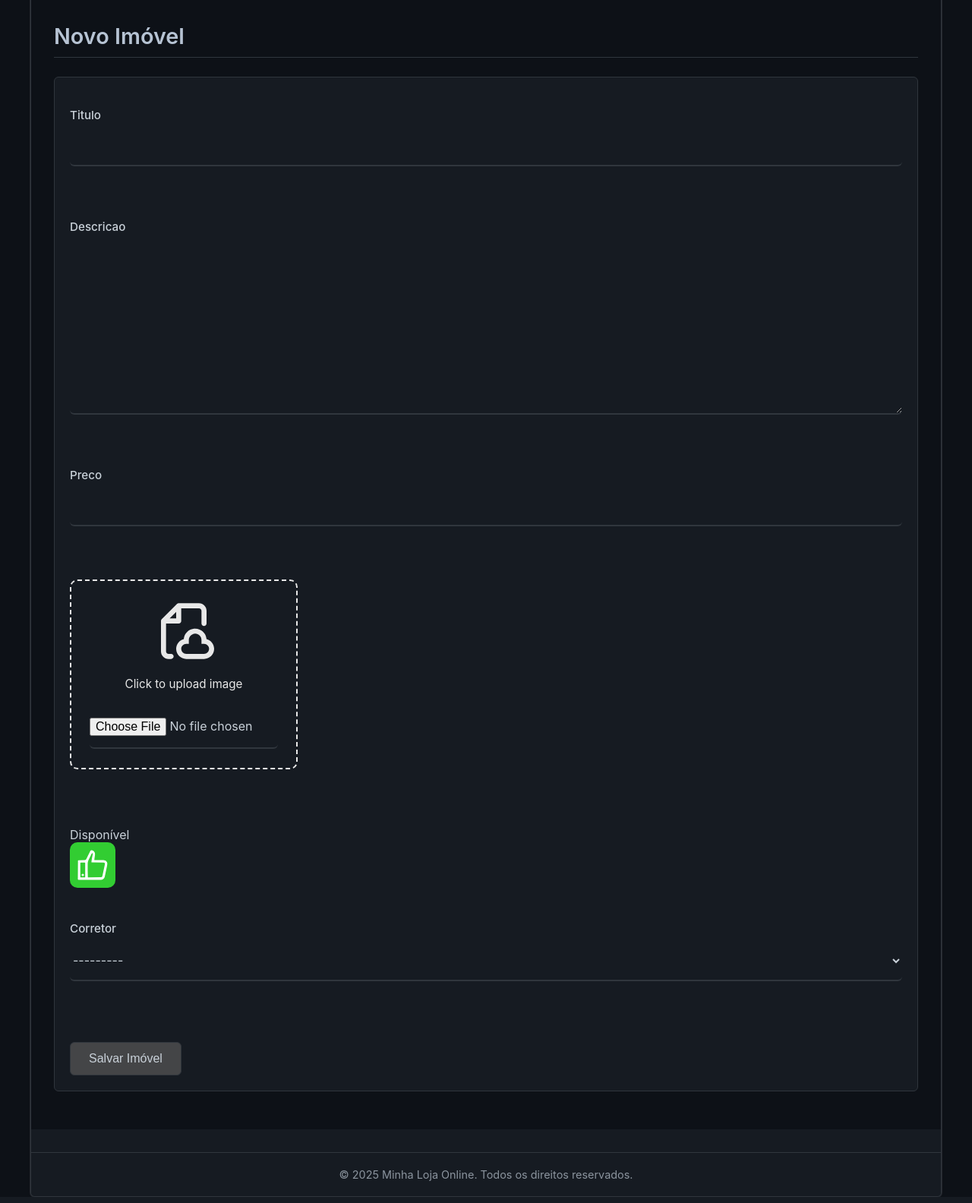
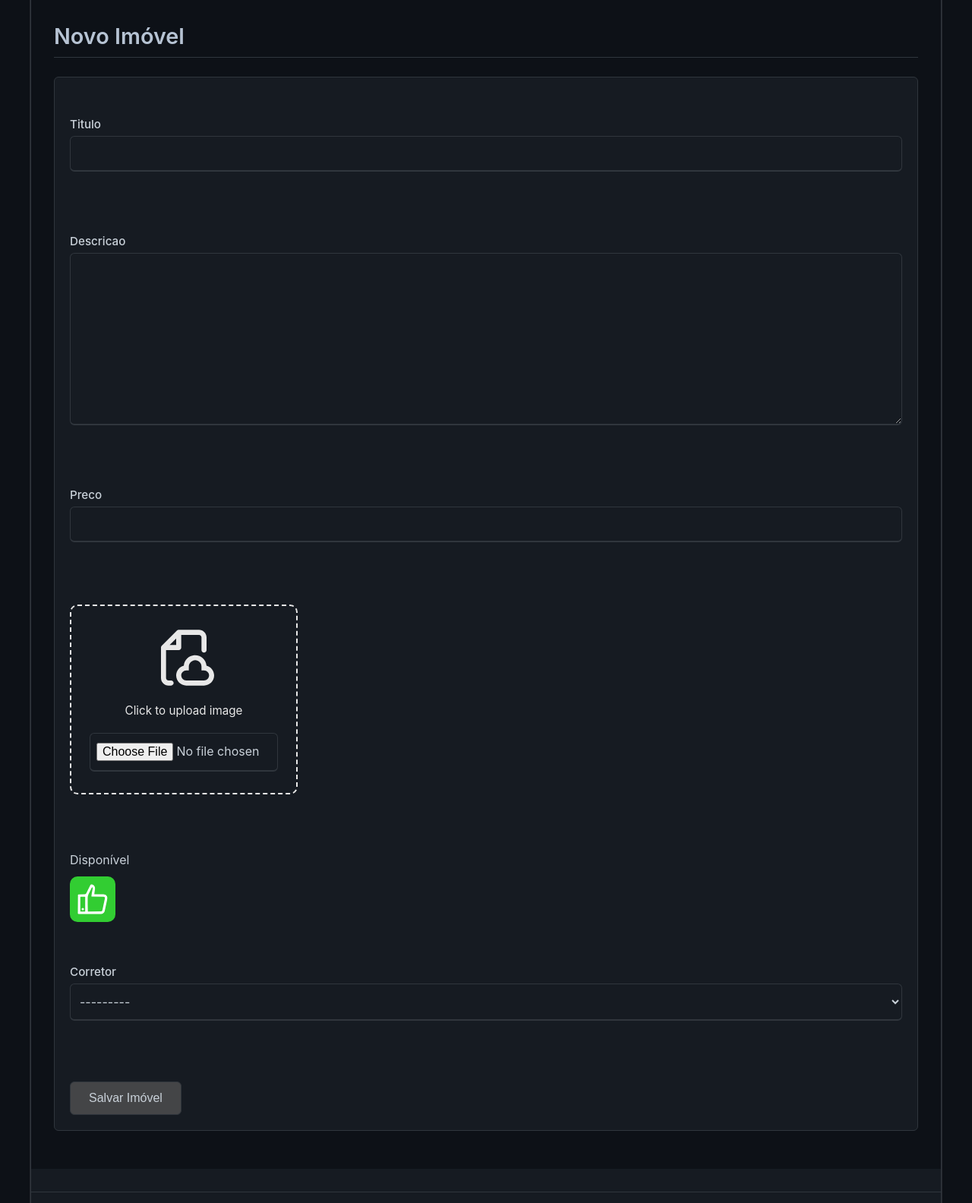
Before and after one commit to VictorSamuell/New-House-Workshop, a Django app: page /imovel/novo/ in a window 1280 px wide. Shown: the part 186-1770 px from the top of the page at 76% size. Run offline with Django 5.2, Linux system fonts and the light colour scheme; data that the repository does not hold is empty.

Commit message:
Estilização Forms

```diff
--- a/CasaNova/imoveis/static/css/style.css
+++ b/CasaNova/imoveis/static/css/style.css
@@ -129,6 +129,7 @@
 form label {
     display: block;
     margin-bottom: 6px;
+    margin-top: 12px;
     font-weight: 500;
     color: var(--gh-text);
     font-size: 0.95em;
@@ -151,6 +152,8 @@
     border-color: var(--gh-primary);
     box-shadow: 0 0 0 3px rgba(88, 166, 255, 0.1);
 }
+
+
 
 form textarea {
     resize: vertical;
@@ -389,14 +392,21 @@
 .form-control textarea,
 .form-control select {
     background-color: transparent;
-    border: 0;
+    border: 1px solid var(--gh-border);
     border-bottom: 2px solid var(--gh-border);
     display: block;
     width: 100%;
-    padding: 15px 0;
+    padding: 12px 8px;
     font-size: 16px;
     color: var(--gh-text);
     font-family: inherit;
+}
+
+.form-control input:hover,
+.form-control textarea:hover,
+.form-control select:hover {
+   transition: 0.2s;
+   background-color: #0c0c0c;
 }
 
 .form-control input:focus,
```
